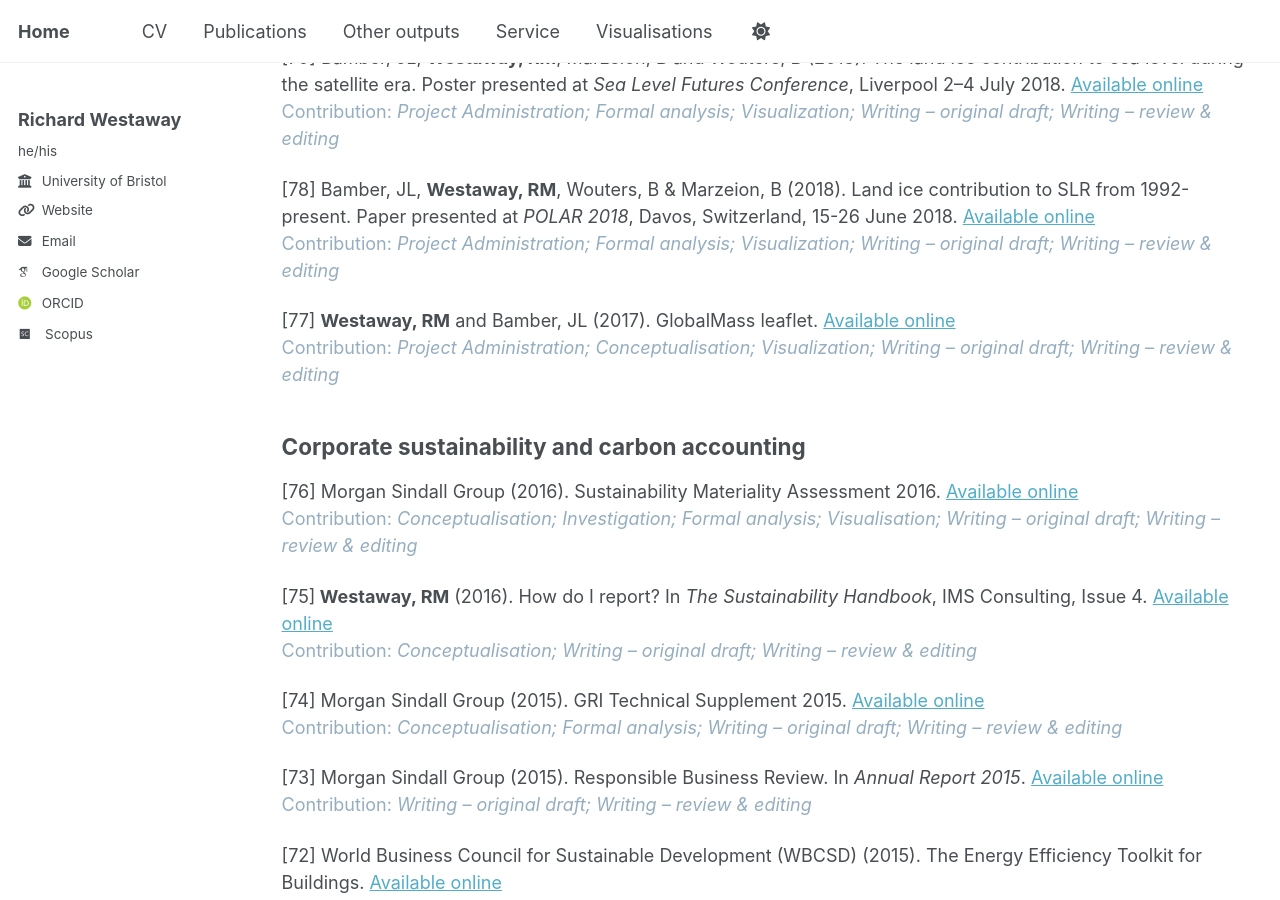
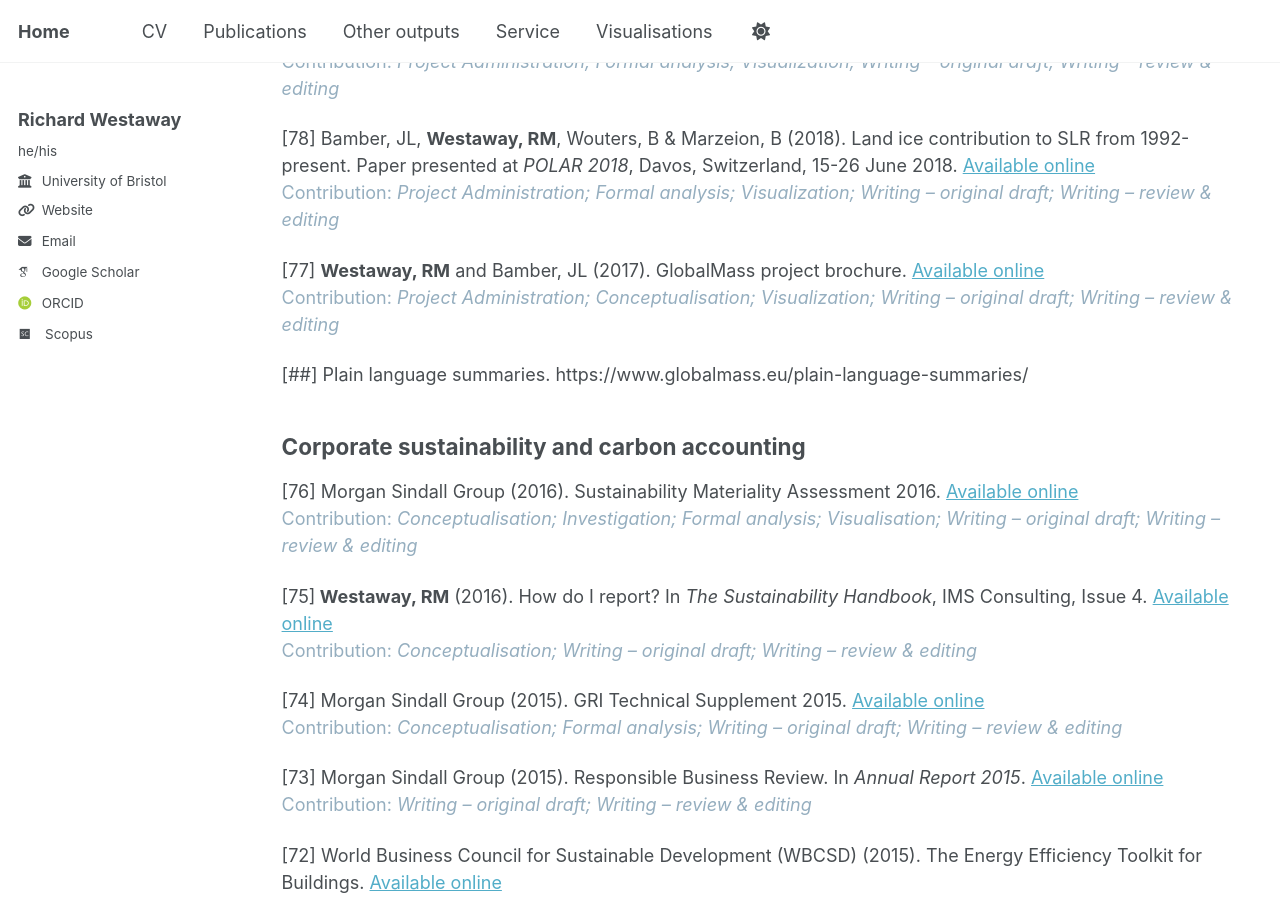
Before and after one commit to richardwestaway/richardwestaway.github.io, a Jekyll site: the page built from _pages/outputs.html, in a window 1280 px wide and 900 px high, scrolled down 1735 px. Built offline with Jekyll 4.4.1, drawn with Linux system fonts in a browser that asks for light colours; some web fonts are replaced; some of the changed text lies outside the part shown.

Commit message:
Update outputs.html

```diff
--- a/_pages/outputs.html
+++ b/_pages/outputs.html
@@ -35,7 +32,10 @@ author_profile: true
 <p>[80] Vishwakarma, BD, Royston, S, Chuter, S, Sha, Z, <strong>Westaway, RM</strong>, Rougier, J and Bamber, JL (2019). GlobalMass: a Bayesian modelling approach for closing the sea-level budget. Poster presented at <em>GRACE/GRACE-FO Science Team Meeting 2018</em>, Potsdam, Germany, 9-11 October 2018. <a href="https://doi.org/10.6084/m9.figshare.7234886" target="_blank" rel="noopener">Available online</a><br /><span style="color: #95aebf;">Contribution: <em>Project Administration;&nbsp;</em><em>Writing &ndash; review &amp; editing</em></span></p>
 <p>[79] Bamber, JL, <strong>Westaway, RM</strong>, Marzeion, B and Wouters, B&nbsp;(2018).&nbsp;The land ice contribution to sea level during the satellite era.&nbsp;Poster presented at <em>Sea Level Futures Conference</em>, Liverpool 2&ndash;4 July 2018.&nbsp;<a href="https://doi.org/10.5281/zenodo.7434192" target="_blank" rel="noopener">Available online</a><br /><span style="color: #95aebf;">Contribution: <em>Project Administration;&nbsp;</em><em>Formal analysis;&nbsp;Visualization;&nbsp;Writing &ndash; original draft;&nbsp;Writing &ndash; review &amp; editing</em></span></p>
 <p>[78] Bamber, JL, <strong>Westaway, RM</strong>, Wouters, B &amp; Marzeion, B&nbsp;(2018).&nbsp;Land ice contribution to SLR from 1992-present.&nbsp;Paper presented at <em>POLAR 2018</em>, Davos, Switzerland, 15-26 June 2018.&nbsp;<a href="https://doi.org/10.5281/zenodo.7433994" target="_blank" rel="noopener">Available online</a><br /><span style="color: #95aebf;">Contribution: <em>Project Administration;&nbsp;</em><em>Formal analysis; Visualization;&nbsp;Writing &ndash; original draft;&nbsp;Writing &ndash; review &amp; editing</em></span></p>
-<p> [77] <strong>Westaway, RM</strong> and Bamber, JL (2017). GlobalMass leaflet. <a href="https://bpb-eu-w2.wpmucdn.com/blogs.bristol.ac.uk/dist/d/388/files/2017/06/GlobalMass-brochure-FINAL.pdf" target="_blank" rel="noopener">Available online</a><br /><span style="color: #95aebf;">Contribution: <em>Project Administration; Conceptualisation; Visualization; Writing &ndash; original draft; Writing &ndash; review &amp; editing</em></span></p>
+<p> [77] <strong>Westaway, RM</strong> and Bamber, JL (2017). GlobalMass project brochure. <a href="https://bpb-eu-w2.wpmucdn.com/blogs.bristol.ac.uk/dist/d/388/files/2017/06/GlobalMass-brochure-FINAL.pdf" target="_blank" rel="noopener">Available online</a><br /><span style="color: #95aebf;">Contribution: <em>Project Administration; Conceptualisation; Visualization; Writing &ndash; original draft; Writing &ndash; review &amp; editing</em></span></p>
+
+<p>[##] Plain language summaries. https://www.globalmass.eu/plain-language-summaries/</p>
+
 <h2>Corporate sustainability and carbon accounting</h2>
 <p>[76] Morgan Sindall Group (2016). Sustainability Materiality Assessment 2016. <a href="https://d3s3eeezfmyz8l.cloudfront.net/pdfs/materiality-assessment-for-morgan-sindall-group-2016.pdf" target="_blank" rel="noopener"">Available online</a> <br /><span style="color: #95aebf;">Contribution: <em>Conceptualisation; Investigation; Formal analysis; Visualisation; Writing &ndash; original draft; Writing &ndash; review &amp; editing</em></span></p>
 <p>[75]<strong> Westaway, RM</strong> (2016). How do I report? In <em>The Sustainability Handbook</em>, IMS Consulting, Issue 4.&nbsp;<a href="https://docs.wixstatic.com/ugd/fdbe83_3e1d18183ff643e0ab7578600c61e346.pdf" target="_blank" rel="noopener">Available online</a><br /><span style="color: #95aebf;">Contribution:&nbsp;<em>Conceptualisation; Writing &ndash; original draft; Writing &ndash; review &amp; editing</em></span></p>
```
Also changed, not shown: other parts of _pages/outputs.html (+0 -3 lines).
